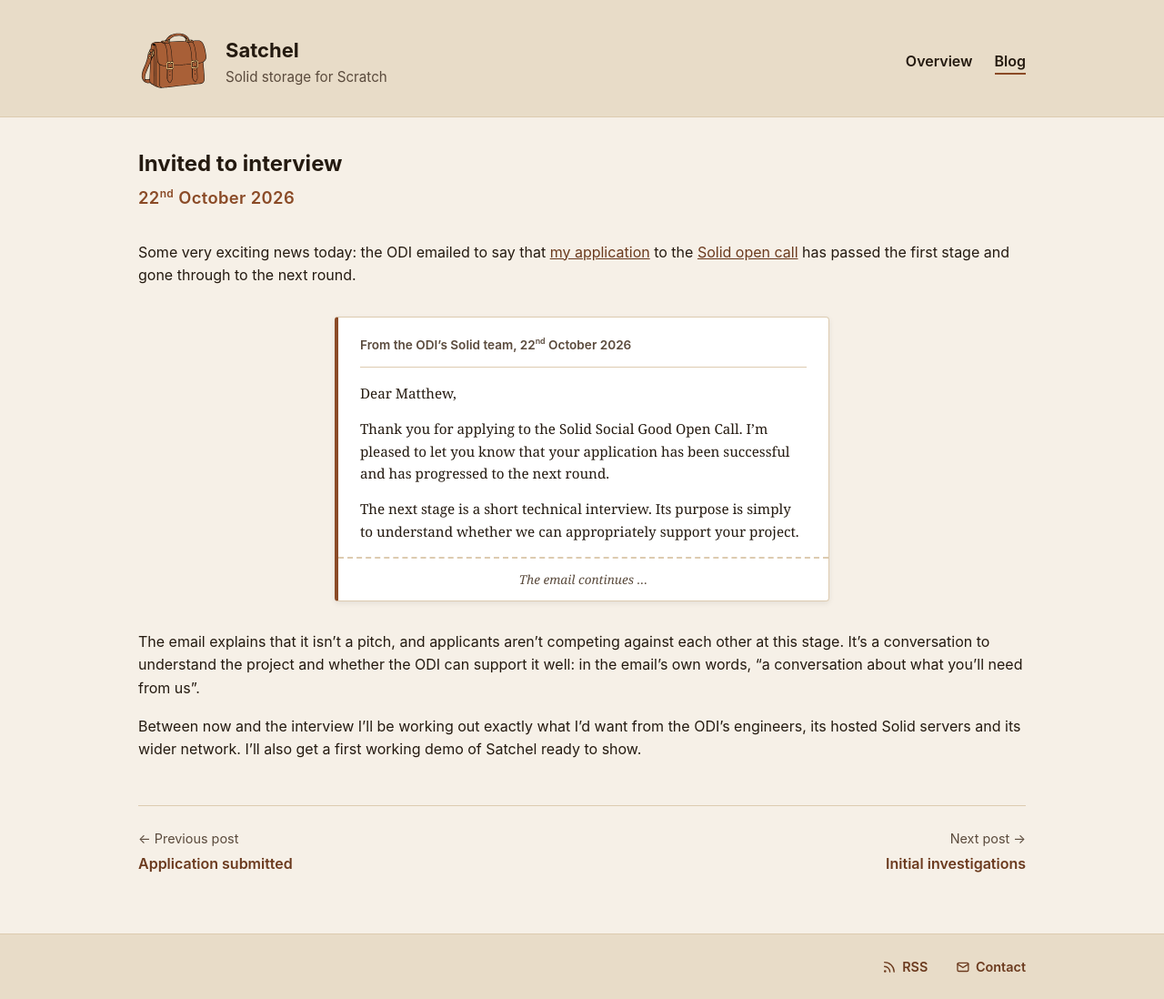
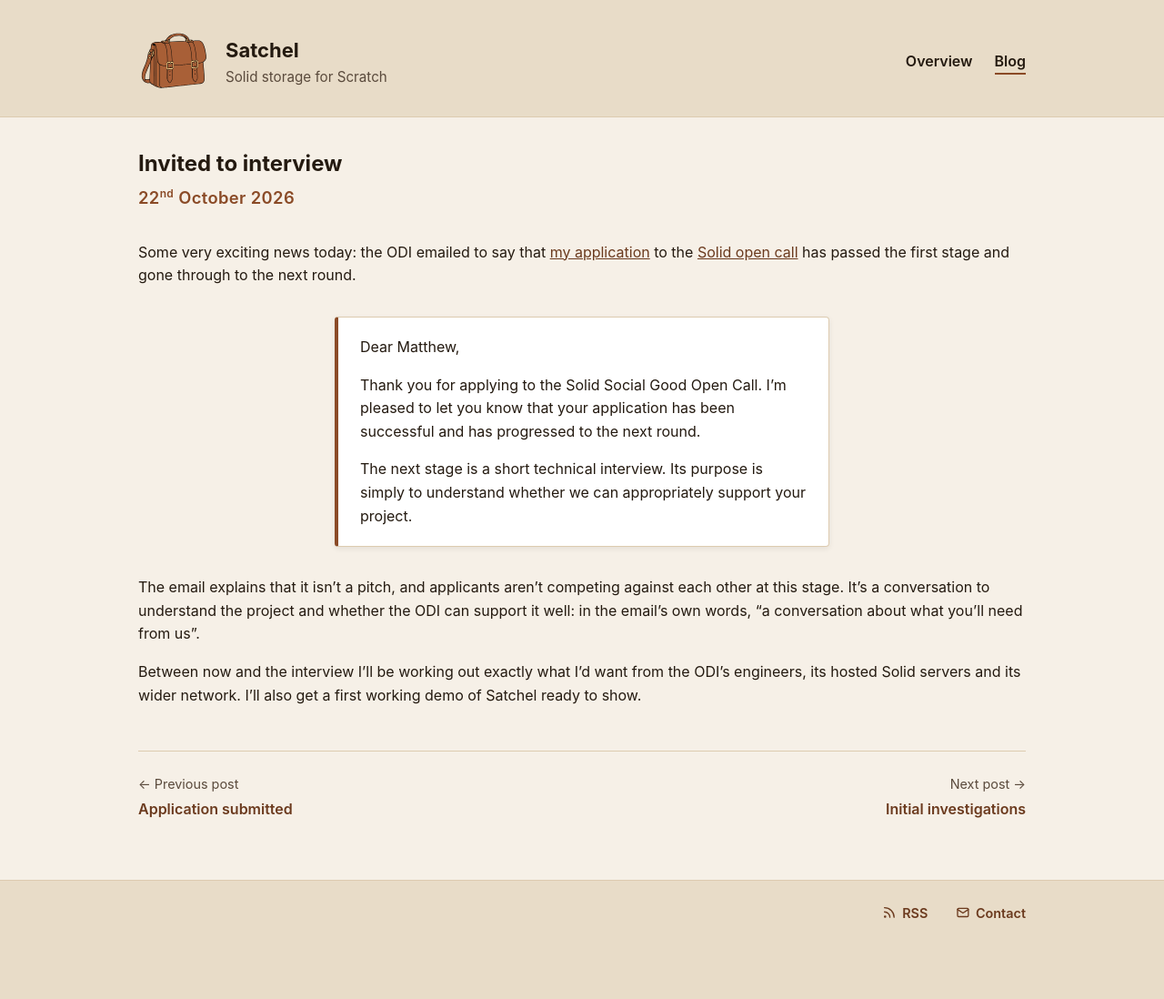
Before and after one commit to viboko/satchel-project, a Jekyll site: the page built from _posts/2026-10-22-invited-to-interview.md, in a window 1280 px wide. Shown: the whole page at 91% size. Built offline with Jekyll 4.4.1, drawn with Linux system fonts in a browser that asks for light colours; after the commit the page ends 1039 px from its top, so only the background shows below that.

Commit message:
Simplify the email excerpt in the interview invitation post
It loses its header and its "continues" footer, and uses the same font as
the rest of the post, keeping just the card that sets it apart.

Co-Authored-By: Claude Opus 5.5 <noreply@anthropic.com>

```diff
--- a/_posts/2026-10-22-invited-to-interview.md
+++ b/_posts/2026-10-22-invited-to-interview.md
@@ -11,9 +11,6 @@ Some very exciting news today: the ODI emailed to say that
 [Solid open call](/blog/2026-09-02-the-odi-solid-open-call/) has passed
 the first stage and gone through to the next round.
 
-> From the ODI's Solid team, 22nd October 2026
-> {: .email-excerpt__meta}
->
 > Dear Matthew,
 >
 > Thank you for applying to the Solid Social Good Open Call. I'm pleased to
@@ -22,9 +19,6 @@ the first stage and gone through to the next round.
 >
 > The next stage is a short technical interview. Its purpose is simply to
 > understand whether we can appropriately support your project.
->
-> The email continues
-> {: .email-excerpt__more}
 {: .email-excerpt}
 
 The email explains that it isn't a pitch, and applicants aren't competing
--- a/_sass/custom.scss
+++ b/_sass/custom.scss
@@ -712,50 +712,17 @@ main {
   clear: both;
 }
 
-// An excerpt of an email quoted in a post: a narrow sheet of paper, with a
-// line saying who sent it, and a torn edge at the foot to show it carries on.
+// An excerpt of an email quoted in a post: a narrow card, set apart from
+// the post's own text.
 .page__content .email-excerpt {
   max-width: 34rem;
   margin: 2rem auto;
-  padding: 1.25rem 1.5rem 0;
+  padding: 0.25rem 1.5rem;
   background: $color-surface;
   border: 1px solid $color-border;
   border-left: 4px solid $color-accent;
   border-radius: 0.25rem;
   box-shadow: 0 2px 6px rgb(0 0 0 / 8%);
-  font-family: Georgia, "Times New Roman", serif;
-  font-size: 0.95rem;
-}
-
-.email-excerpt__meta {
-  margin: 0 0 1rem;
-  padding-bottom: 0.75rem;
-  border-bottom: 1px solid $color-border;
-  color: $color-text-muted;
-  font-family:
-    -apple-system,
-    BlinkMacSystemFont,
-    "Segoe UI",
-    Roboto,
-    Helvetica,
-    Arial,
-    sans-serif;
-  font-size: 0.85rem;
-  font-weight: 600;
-}
-
-.email-excerpt__more {
-  margin: 1rem -1.5rem 0;
-  padding: 0.75rem 1.5rem;
-  border-top: 2px dashed $color-border;
-  color: $color-text-muted;
-  font-style: italic;
-  font-size: 0.85rem;
-  text-align: center;
-
-  &::after {
-    content: " …";
-  }
 }
 
 // Inline code in posts.
```
